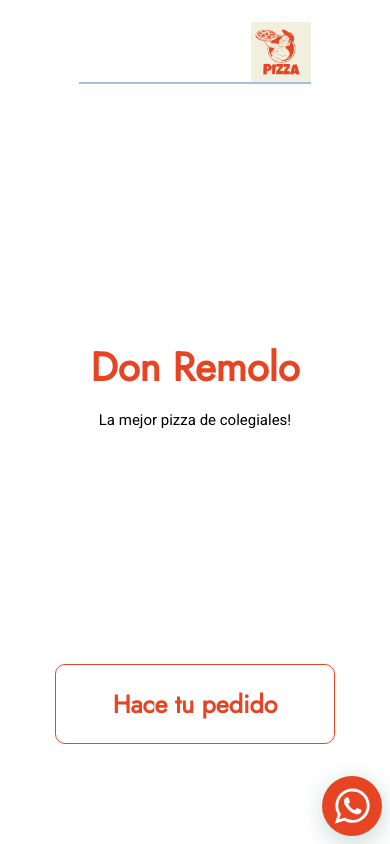
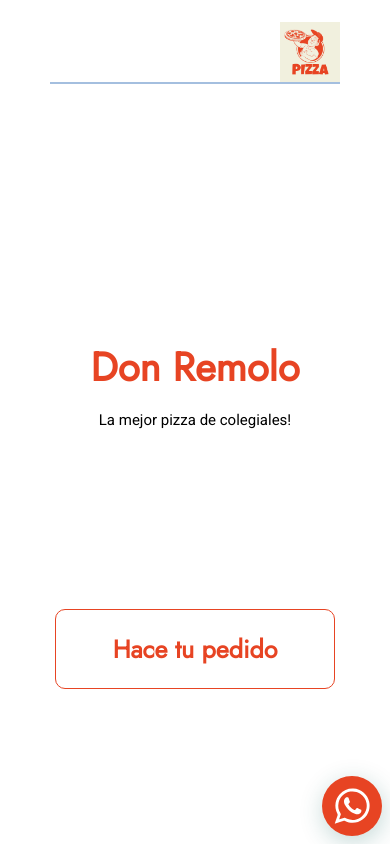
Before and after one commit to lamc305/pizzeria-736, a React (Create React App) app: page / in a window 390 px wide. Shown: the top 844 px of the page. Built offline with nearby package versions, Linux system fonts and the light colour scheme.

Commit message:
fix some errors in the design of the home and the form

```diff
--- a/src/Page/Home/home.css
+++ b/src/Page/Home/home.css
@@ -8,8 +8,9 @@
   font-family: "Jost", sans-serif;
   margin: 0;
 }
+
 .container__home {
-  width: 85vw;
+  width: 100%;
   margin: 0 auto;
 }
 
@@ -130,6 +131,7 @@
 
   .btn {
     left: 0;
+    bottom: 55px;
   }
 }
 
--- a/src/components/FormEnvio/form.css
+++ b/src/components/FormEnvio/form.css
@@ -346,6 +346,7 @@
     }
 
     .btn__order {
+        width: 100%;
         font-size: 18px;
         height: max-content;
     }
```
